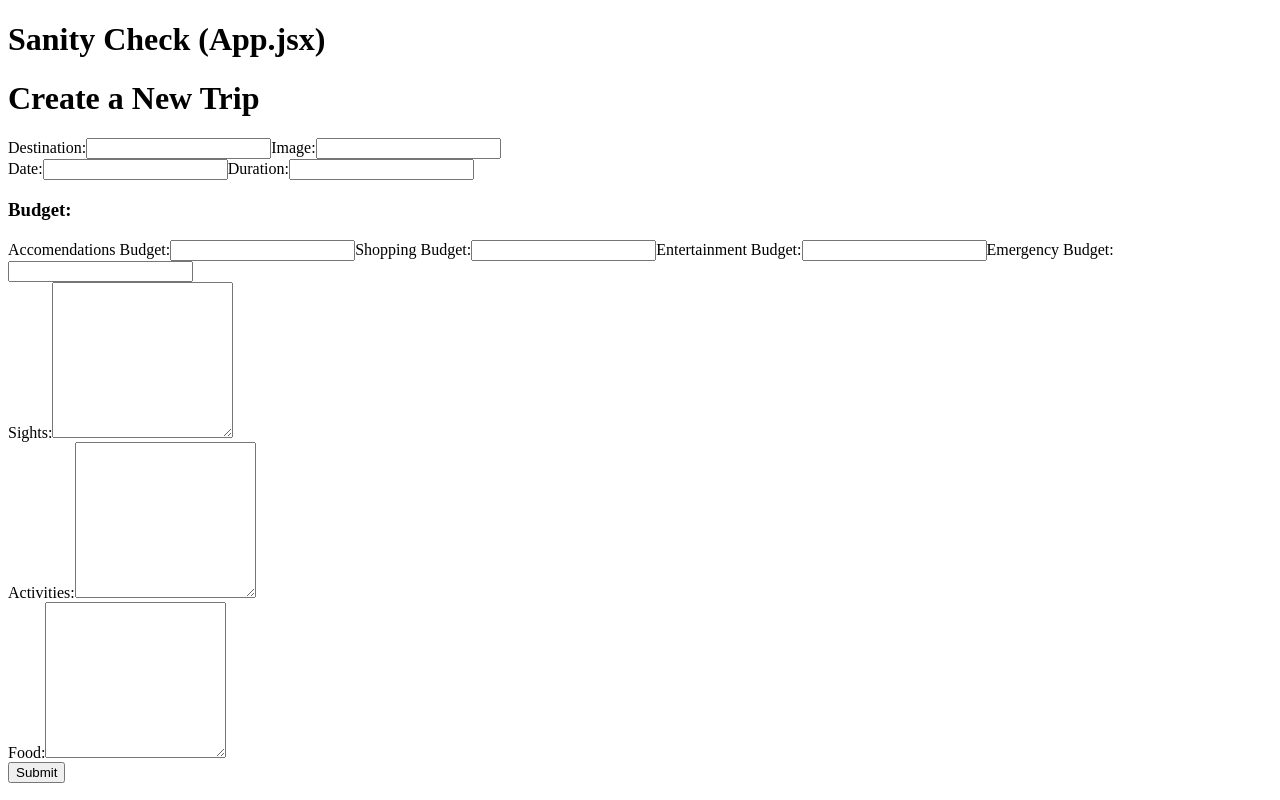
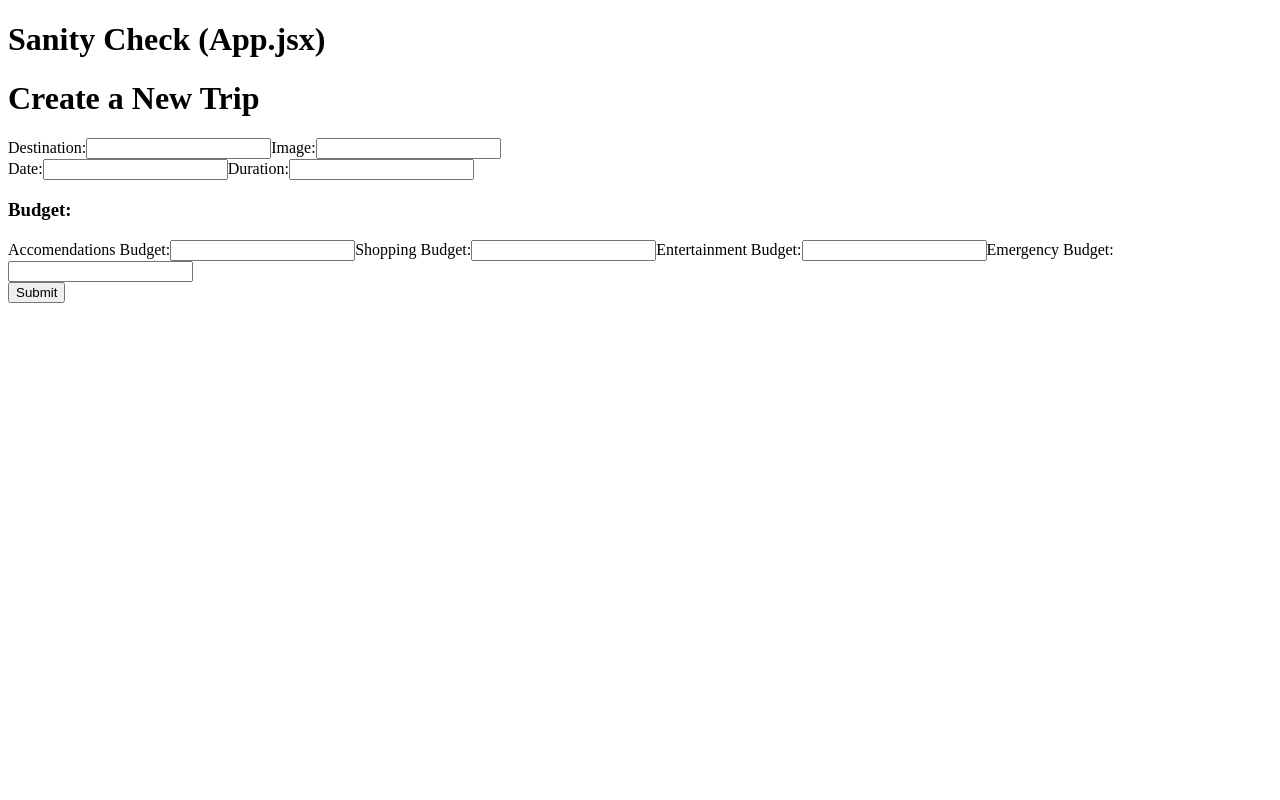
Before and after one commit to chamer079/wanderlust, a React (Vite) app: page /trips/new in a window 1280 px wide. Built offline with nearby package versions, Linux system fonts and the light colour scheme; no server answers.

Commit message:
troubleshooting new trip rendering issue

```diff
--- a/src/components/TripForm/TripForm.jsx
+++ b/src/components/TripForm/TripForm.jsx
@@ -10,12 +10,12 @@ const TripForm = (props) => {
         accomendationBudget: "",
         shoppingBudget: "",
         entertainmentBudget: "",
-        emergencyBudget: "",
-        itineraries: [{
-            sight: "",
-            activity: "",
-            food: "",
-        }]
+        emergencyBudget: ""
+        // itineraries: [{
+        //     sight: "",
+        //     activity: "",
+        //     food: "",
+        // }]
     })
     // console.log(formData)
 
@@ -41,7 +41,7 @@ const TripForm = (props) => {
                         id="destination-input"
                         value={formData.destination}
                         onChange={handleChange}
-                        required
+
                     />
                     <label htmlFor="image-input">Image:</label>
                     <input
@@ -50,7 +50,7 @@ const TripForm = (props) => {
                         id="image-input"
                         value={formData.image}
                         onChange={handleChange}
-                        required
+
                     />
                 </section>
                 <section className="DateBudget">
@@ -108,7 +108,8 @@ const TripForm = (props) => {
                         />
                     </article>
                 </section>
-                <section className="todoList">
+                {/* <section className="todoList">
+                    <h3>Things to See, Do, & Eat:</h3>
                     <article className="sightsList">
                         <label htmlFor="sight-input">Sights:</label>
                         <textarea
@@ -145,8 +146,8 @@ const TripForm = (props) => {
                             onChange={handleChange}
                         />
                     </article>
+                    </section> */}
                     <button type="submit">Submit</button>
-                </section>
             </form>
         </>
     )
```
